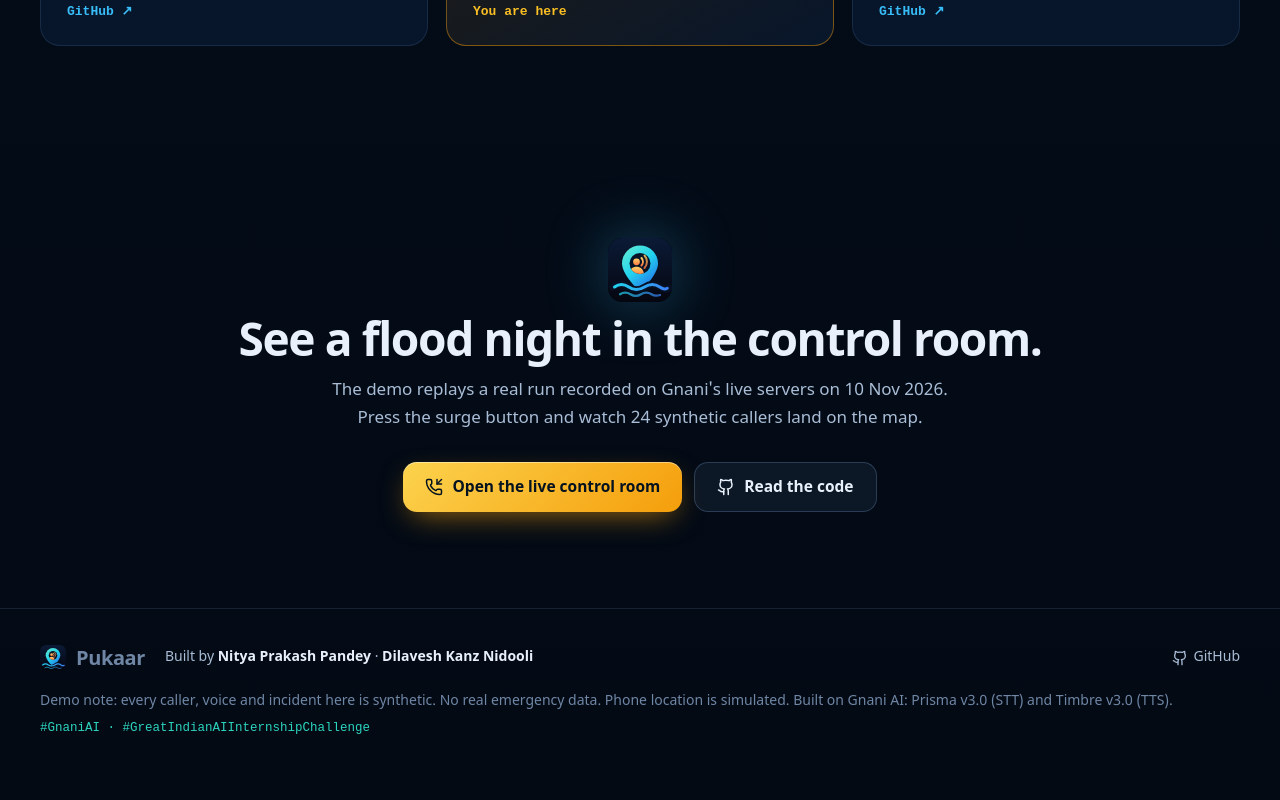
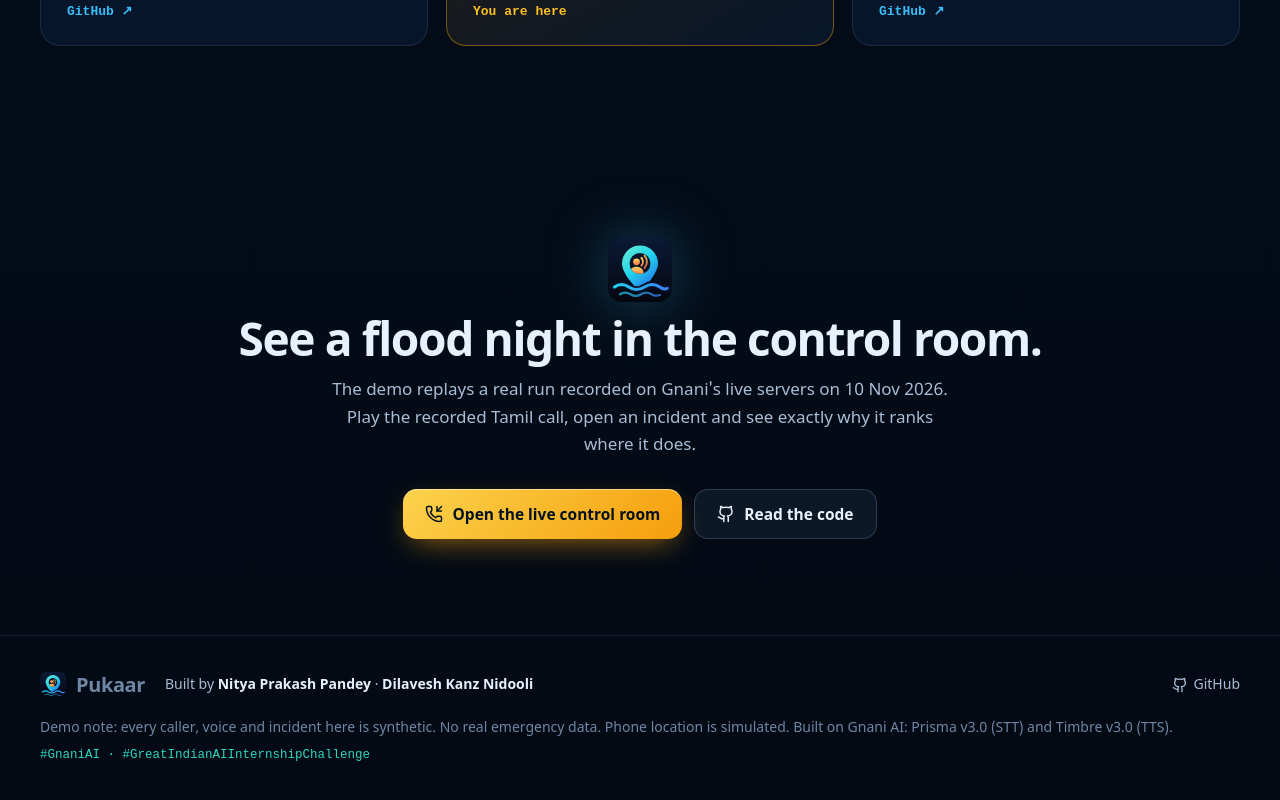
Before and after one commit to nitya-prakash-pandey-2005/pukaar, a React (Vite) app in the folder frontend/: page / in a window 1280 px wide. Shown: the part 7762-8562 px from the top of the page. Built offline with nearby package versions, Linux system fonts and the light colour scheme.

Commit message:
docs(landing): closing line without a surge caller count

```diff
--- a/frontend/src/landing/Landing.jsx
+++ b/frontend/src/landing/Landing.jsx
@@ -390,7 +390,7 @@ function Closing() {
     <section className="lp-section lp-closing" data-reveal>
       <Logo size={64} />
       <h2>See a flood night in the control room.</h2>
-      <p>The demo replays a real run recorded on Gnani's live servers on 10 Nov 2026. Press the surge button and watch 24 synthetic callers land on the map.</p>
+      <p>The demo replays a real run recorded on Gnani's live servers on 10 Nov 2026. Play the recorded Tamil call, open an incident and see exactly why it ranks where it does.</p>
       <div className="lp-ctas center">
         <a className="lp-btn" href={APP_HREF}><PhoneIncoming size={18} /> Open the live control room</a>
         <a className="lp-btn lp-btn-ghost" href={REPO_URL} target="_blank" rel="noreferrer"><Github size={18} /> Read the code</a>
```
